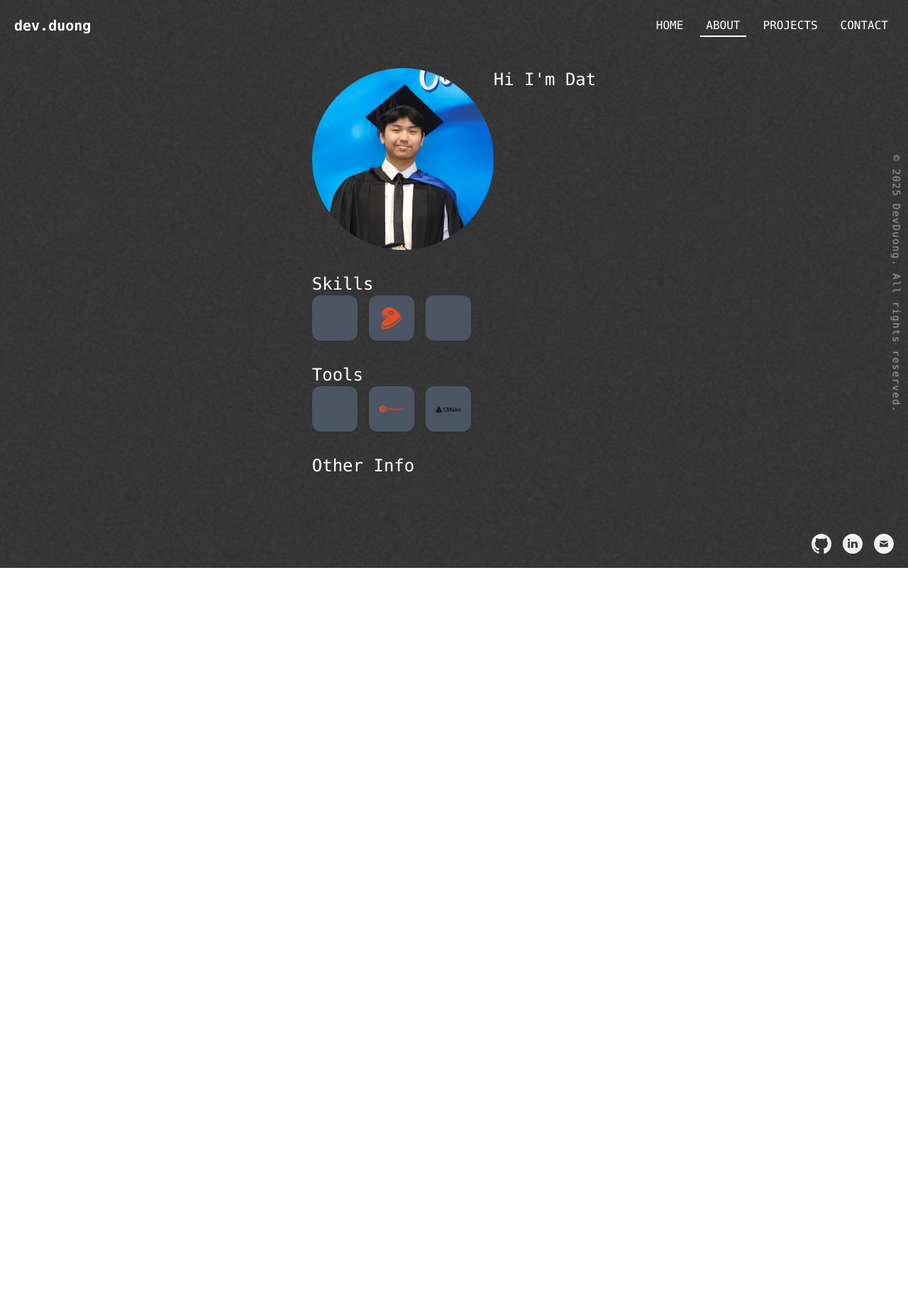
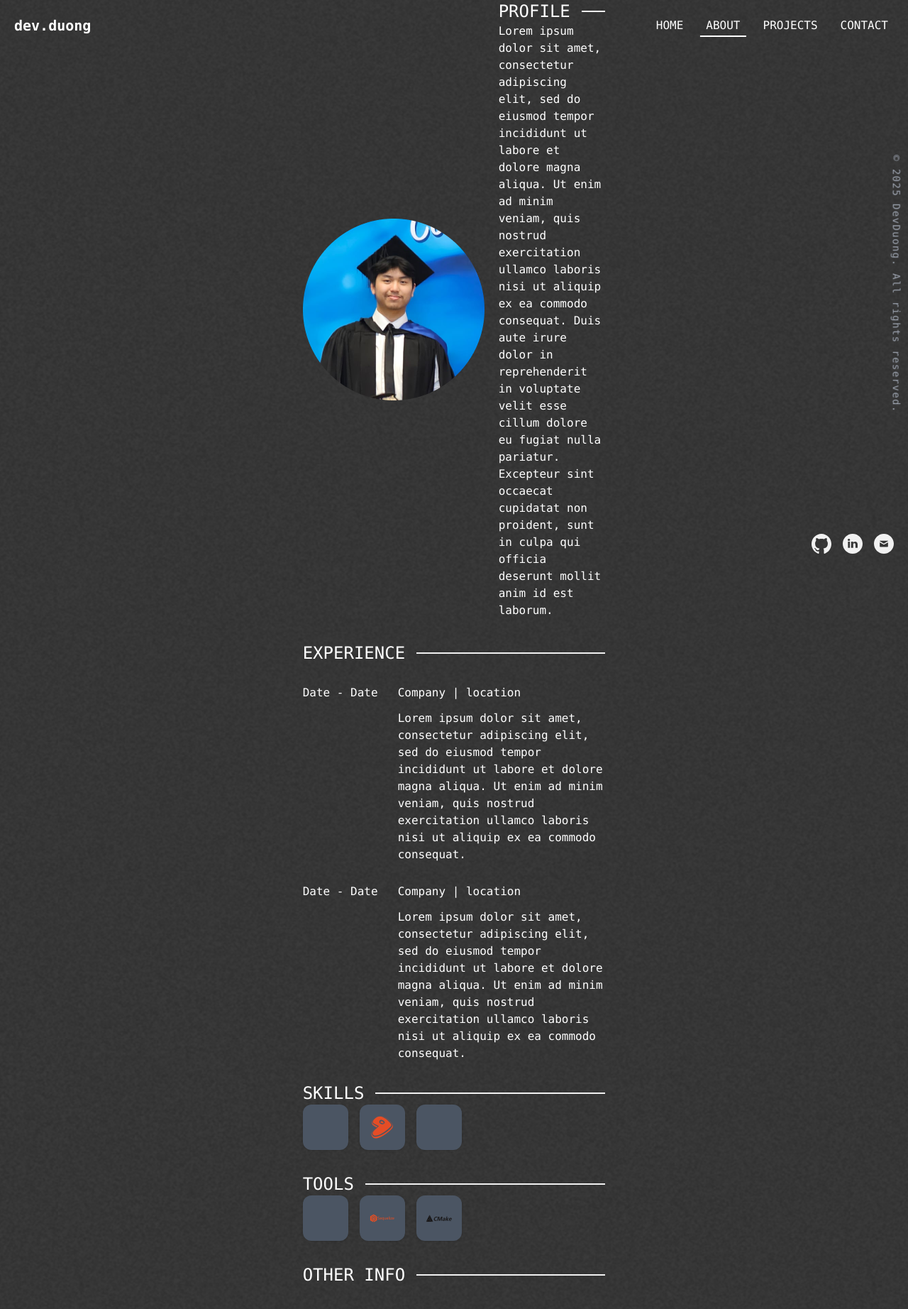
Before and after one commit to dev-duong/dev-duong.github.io, a React (Create React App) app: page /about in a window 1280 px wide. Shown: the whole page at 71% size. Before the commit the page ends 800 px from the top, so only its background shows below. Built offline with nearby package versions, Linux system fonts and the light colour scheme.

Commit message:
Added About page

```diff
--- /dev/null
+++ b/src/components/layout/Divider.js
@@ -0,0 +1,13 @@
+const Divider = ({ title }) => {
+  return (
+    <div className="flex items-center gap-4">
+      <span className="uppercase text-2xl whitespace-nowrap">{title}</span>
+      <div
+        className="flex-grow border-t-[2px]"
+        style={{ borderColor: "#f1f1f1" }}
+      />
+    </div>
+  );
+};
+
+export default Divider;
--- a/src/pages/About.js
+++ b/src/pages/About.js
@@ -1,5 +1,8 @@
 // UI
 import SocialLinks from "../components/ui/SocialLinks";
+
+// Layout
+import Divider from "../components/layout/Divider";
 
 // Assets
 import Profile from "../assets/profile.png";
@@ -9,35 +12,78 @@ import Icons from "../components/ui/Icons";
 import PageWrapper from "../components/layout/PageWrapper";
 
 const About = () => {
+  // Add icons here, check devicon for names
   const skills = ["react", "html5", "tailwindcss"];
   const tools = ["vscode", "figma", "github"];
 
   return (
-    <main className="flex flex-col items-center justify-center w-full md:w-1/2 min-h-screen mx-auto">
+    <main className="w-1/3 min-h-screen mx-auto flex flex-col justify-center">
       <PageWrapper>
-        <section className="flex mb-8">
+        <section className="flex justify-center items-center mb-8 gap-5">
           <img src={Profile} alt="Dat at Graduation" />
           <article>
-            <h2 className="text-2xl">Hi I'm Dat</h2>
-            <p></p>
+            <Divider title="profile" />
+            <p>
+              Lorem ipsum dolor sit amet, consectetur adipiscing elit, sed do
+              eiusmod tempor incididunt ut labore et dolore magna aliqua. Ut
+              enim ad minim veniam, quis nostrud exercitation ullamco laboris
+              nisi ut aliquip ex ea commodo consequat. Duis aute irure dolor in
+              reprehenderit in voluptate velit esse cillum dolore eu fugiat
+              nulla pariatur. Excepteur sint occaecat cupidatat non proident,
+              sunt in culpa qui officia deserunt mollit anim id est laborum.
+            </p>
           </article>
         </section>
+
+        <section className="flex flex-col mb-7 gap-7">
+          <Divider title="experience" />
+
+          <article className="flex gap-7">
+            <h3 className="whitespace-nowrap">Date - Date</h3>
+            <div className="flex flex-col gap-3">
+              <h3 className="whitespace-nowrap">Company | location</h3>
+              <p>
+                Lorem ipsum dolor sit amet, consectetur adipiscing elit, sed do
+                eiusmod tempor incididunt ut labore et dolore magna aliqua. Ut
+                enim ad minim veniam, quis nostrud exercitation ullamco laboris
+                nisi ut aliquip ex ea commodo consequat.{" "}
+              </p>
+            </div>
+          </article>
+
+          <article className="flex gap-7">
+            <h3 className="whitespace-nowrap">Date - Date</h3>
+            <div className="flex flex-col gap-3">
+              <h3 className="whitespace-nowrap">Company | location</h3>
+              <p>
+                Lorem ipsum dolor sit amet, consectetur adipiscing elit, sed do
+                eiusmod tempor incididunt ut labore et dolore magna aliqua. Ut
+                enim ad minim veniam, quis nostrud exercitation ullamco laboris
+                nisi ut aliquip ex ea commodo consequat.{" "}
+              </p>
+            </div>
+          </article>
+        </section>
+
         <section className="mb-8">
-          <h1 className="text-2xl">Skills</h1>
+          <Divider title="skills" />
           <article className="flex">
             <Icons icons={skills} />
           </article>
         </section>
+
         <section className="mb-8">
-          <h1 className="text-2xl">Tools</h1>
+          <Divider title="tools" />
           <article className="flex">
             <Icons icons={tools} />
           </article>
         </section>
+
         <section className="mb-8">
-          <h1 className="text-2xl">Other Info</h1>
+          <Divider title="other info" />
         </section>
       </PageWrapper>
+
       <footer className="fixed bottom-0 right-0">
         <PageWrapper>
           <SocialLinks />
```
Also changed, not shown: 1 other file (tests, documents, lock files or other folders).
